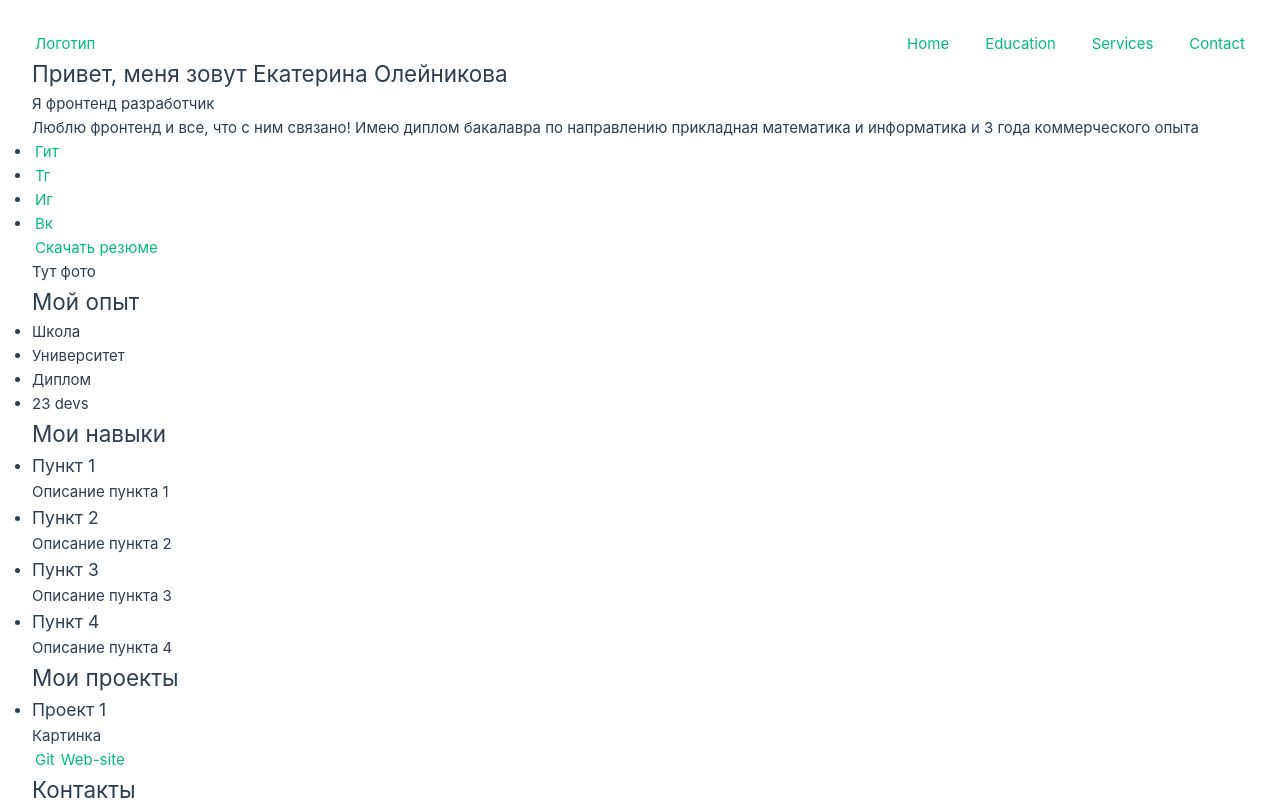
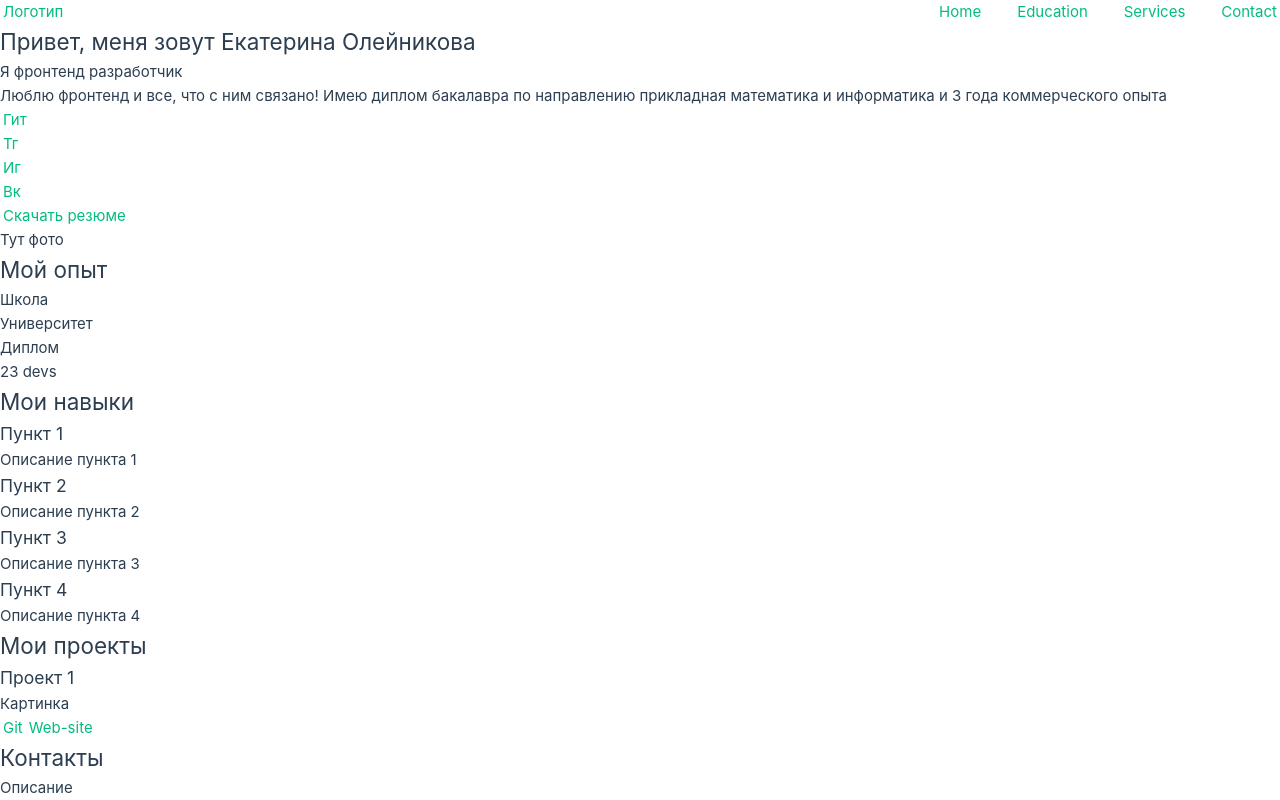
Before and after one commit to Kawin-xxx/Portfolio, a Vue app in the folder portfolio/: page / in a window 1280 px wide. Shown: the top 800 px of the page. Built offline with nearby package versions, Linux system fonts and the light colour scheme.

Commit message:
Change styles

```diff
--- a/portfolio/src/App.vue
+++ b/portfolio/src/App.vue
@@ -24,7 +24,7 @@
   <div class="page">
     <MainHeader />
 
-    <main>
+    <main class="main-container">
       <AboutSection />
       <ExperienceSection />
       <SkillsSection />
@@ -36,5 +36,16 @@
   </div>
 </template>
 
-<style scoped>
+<style scoped lang="scss">
+.main-container {
+  height: 100%;
+  flex-shrink: 1;
+}
+
+.page {
+  display: grid;
+  grid-template-rows: auto 1fr auto;
+  min-height: 100vh;
+  grid-template-columns: 100%;
+}
 </style>
--- a/portfolio/src/assets/main.css
+++ b/portfolio/src/assets/main.css
@@ -4,7 +4,7 @@
   /* max-width: 1280px;
   margin: 0 auto;
   padding: 2rem; */
-  padding: 2rem;
+  /* padding: 2rem; */
   font-weight: normal;
 }
 
@@ -39,6 +39,12 @@ a,
   max-width: 1400px;
 }
 
+#app {
+  height: 100%;
+  min-height: 100vh;
+  overflow-x: hidden;
+}
+
 @media (hover: hover) {
   a:hover {
     background-color: hsla(160, 100%, 37%, 0.2);
```
